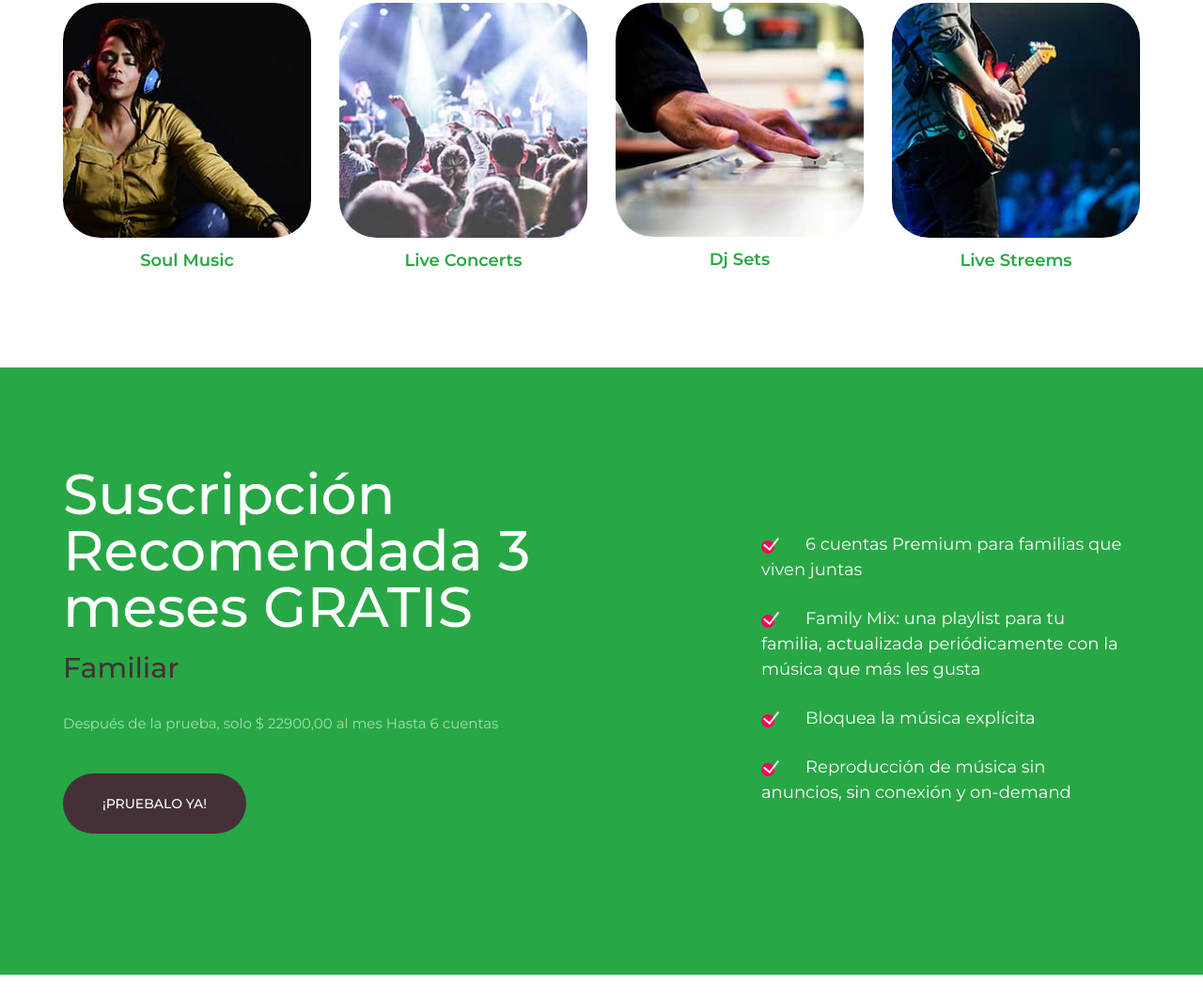
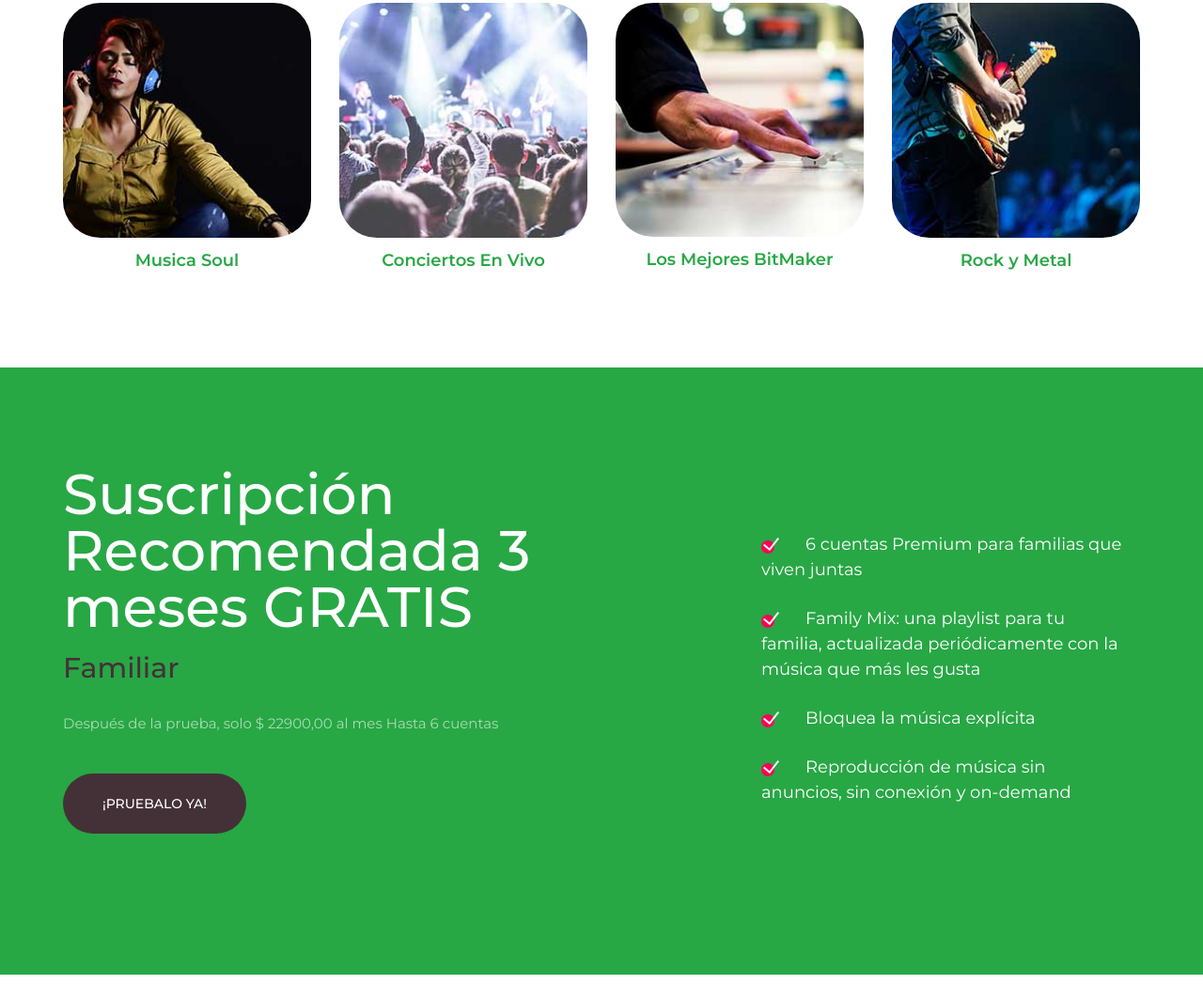
Before and after one commit to jcpenap/spotify, a plain HTML site: page index.html in a window 1280 px wide. Shown: the part 2297-3361 px from the top of the page at 94% size. Drawn offline with Linux system fonts and the light colour scheme.

Commit message:
Cambio a idioma español

```diff
--- a/index.html
+++ b/index.html
@@ -205,25 +205,25 @@
 				<div class="col-lg-3 col-sm-6">
 					<div class="concept-item">
 						<img src="img/concept/1.jpg" alt="">
-						<h5>Soul Music</h5>
+						<h5>Musica Soul</h5>
 					</div>
 				</div>
 				<div class="col-lg-3 col-sm-6">
 					<div class="concept-item">
 						<img src="img/concept/2.jpg" alt="">
-						<h5>Live Concerts</h5>
+						<h5>Conciertos En Vivo</h5>
 					</div>
 				</div>
 				<div class="col-lg-3 col-sm-6">
 					<div class="concept-item">
 						<img src="img/concept/3.jpg" alt="">
-						<h5>Dj Sets</h5>
+						<h5>Los Mejores BitMaker</h5>
 					</div>
 				</div>
 				<div class="col-lg-3 col-sm-6">
 					<div class="concept-item">
 						<img src="img/concept/4.jpg" alt="">
-						<h5>Live Streems</h5>
+						<h5>Rock y Metal</h5>
 					</div>
 				</div>
 			</div>
```
